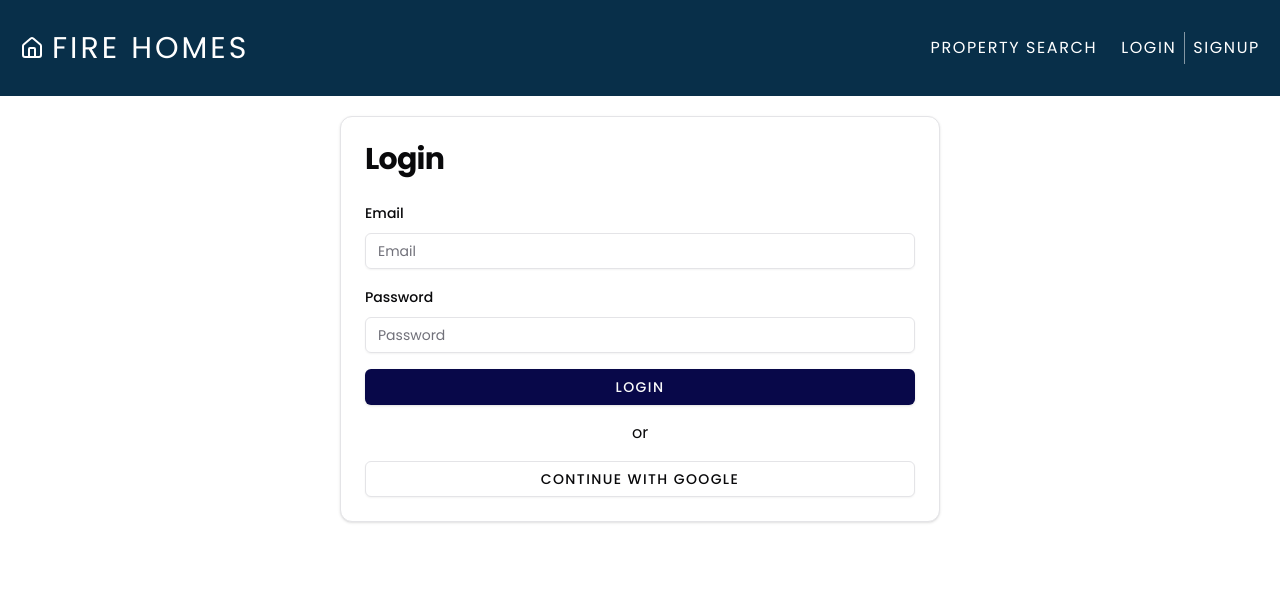
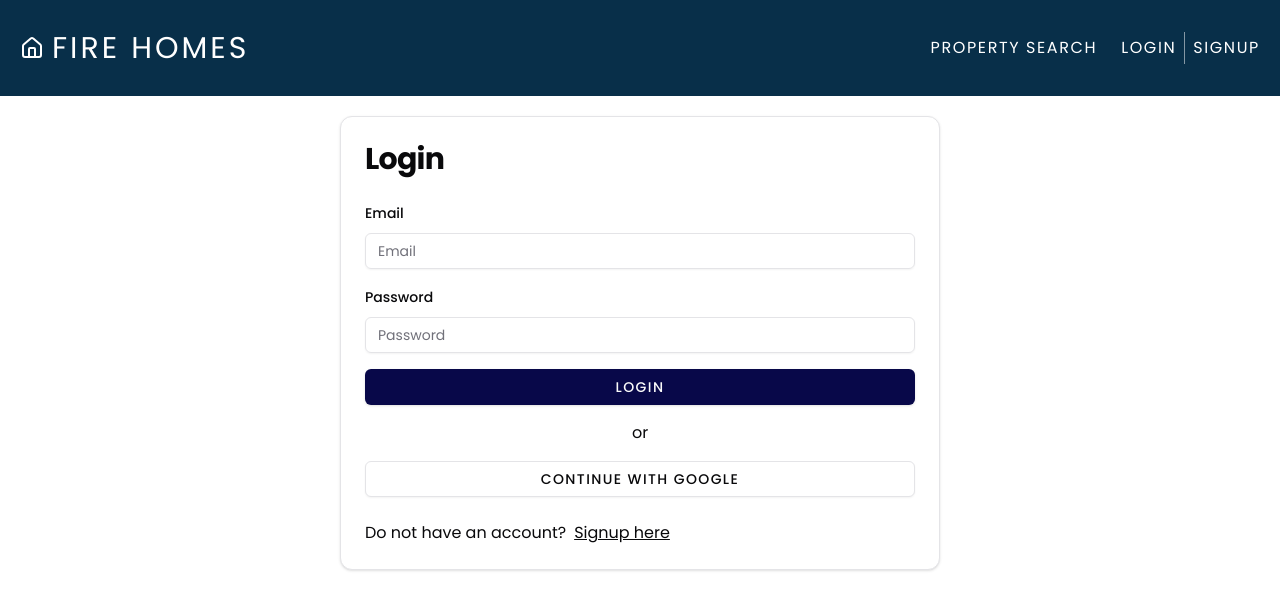
Before and after one commit to peter901/fire-homes-project, a Next.js app: page /login in a window 1280 px wide. Shown: the top 610 px of the page. Built offline with nearby package versions, Linux system fonts and the light colour scheme; no server answers.

Commit message:
add links to signup and login page respectively

```diff
--- a/app/(auth)/login/page.tsx
+++ b/app/(auth)/login/page.tsx
@@ -1,5 +1,6 @@
-import { Card, CardContent, CardHeader, CardTitle } from "@/components/ui/card";
+import { Card, CardContent, CardFooter, CardHeader, CardTitle } from "@/components/ui/card";
 import LoginForm from "./LoginForm";
+import Link from "next/link";
 
 
 export default function Login(){
@@ -13,6 +14,9 @@ export default function Login(){
             <CardContent>
                 <LoginForm />
             </CardContent>
+            <CardFooter>
+                Do not have an account? <Link href="/signup" className="pl-2 underline">Signup here</Link>
+            </CardFooter>
         </Card>
     )
 }
--- a/app/(auth)/signup/page.tsx
+++ b/app/(auth)/signup/page.tsx
@@ -1,5 +1,6 @@
-import { Card, CardContent, CardHeader, CardTitle } from "@/components/ui/card";
+import { Card, CardContent, CardFooter, CardHeader, CardTitle } from "@/components/ui/card";
 import SignUpForm from "./SignUpForm";
+import Link from "next/link";
 
 export default function Signup() {
   return (
@@ -10,6 +11,9 @@ export default function Signup() {
       <CardContent>
         <SignUpForm />
       </CardContent>
+      <CardFooter>
+        Already have an account? <Link href="/login" className="pl-2 underline">Login here</Link>
+      </CardFooter>
     </Card>
   );
 }
```
